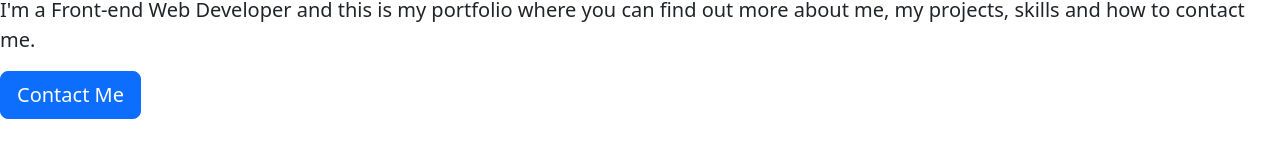
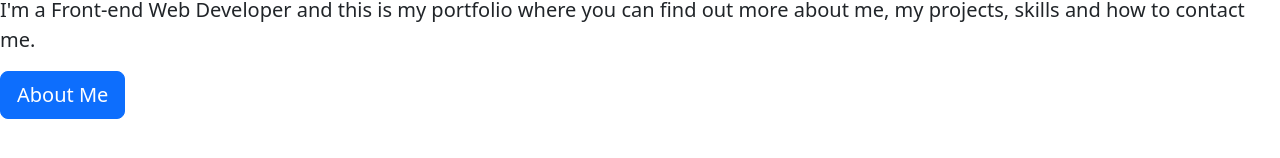
Before and after one commit to reececorkhill/React-Portfolio, a React (Vite) app in the folder react-portfolio/: page / in a window 1280 px wide. Shown: the part 352-510 px from the top of the page. Built offline with nearby package versions, Linux system fonts and the light colour scheme.

Commit message:
Updated button in home component.

```diff
--- a/react-portfolio/src/components/Home.jsx
+++ b/react-portfolio/src/components/Home.jsx
@@ -12,7 +12,7 @@ const Home = () => {
             <p className="lead">
                 {data.p}
             </p>
-            <a className="btn btn-primary btn-lg" href="#contact-me" role="button">Contact Me</a>
+            <a className="btn btn-primary btn-lg" href="/About" role="button">About Me</a>
         </div>
         ))}
     </div>
```
